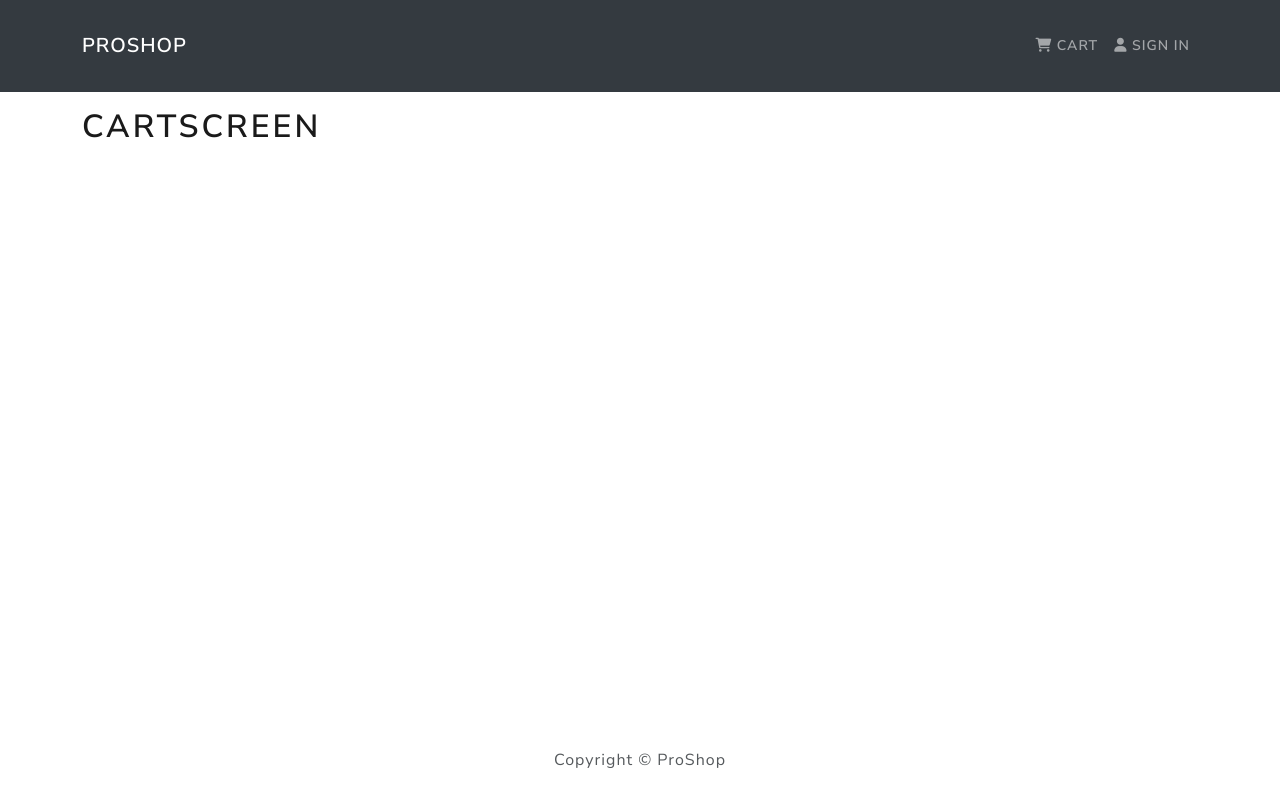
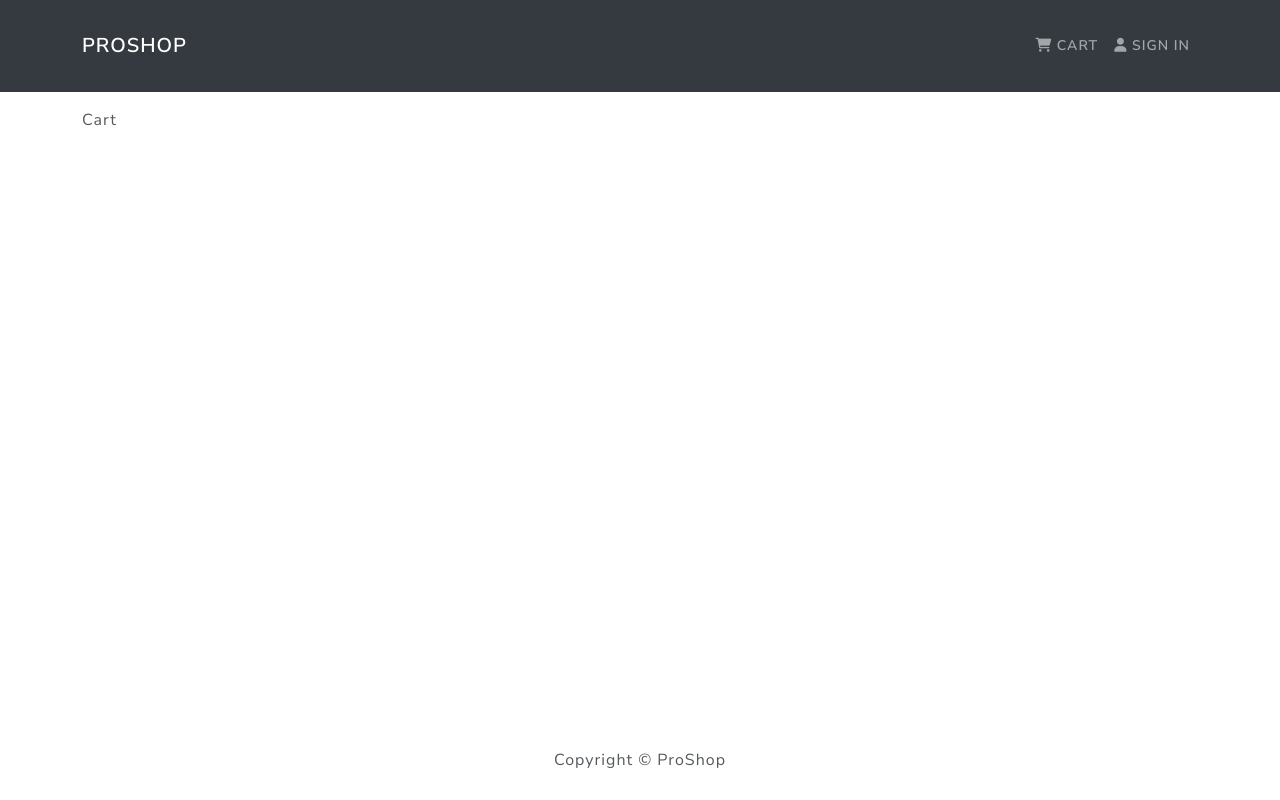
Before and after one commit to ahmadrazach/ProShop, a React (Create React App) app in the folder frontend/: page /cart/1 in a window 1280 px wide. Built offline with nearby package versions, Linux system fonts and the light colour scheme.

Commit message:
Done with setting add to cart local storage

```diff
--- a/frontend/src/screens/CartScreen.js
+++ b/frontend/src/screens/CartScreen.js
@@ -1,9 +1,8 @@
 import React from 'react'
-import './CartScreen.css'
  const CartScreen = () => {
   return (
     <div>
-        <h1>CartScreen</h1>
+        Cart
     </div>
   )
 }
--- a/frontend/src/store.js
+++ b/frontend/src/store.js
@@ -12,7 +12,15 @@ const reducer=combineReducers({
     cart:cartReducers,
 })
 
-const initialState={}
+const cartItemsFromStorage=localStorage.getItem('cartItems')?
+JSON.parse(localStorage.getItem('cartItems')):[]
+
+
+
+
+const initialState={
+    cart:{cartItems:cartItemsFromStorage}
+}
 
 const middleware=[thunk]
 
```
